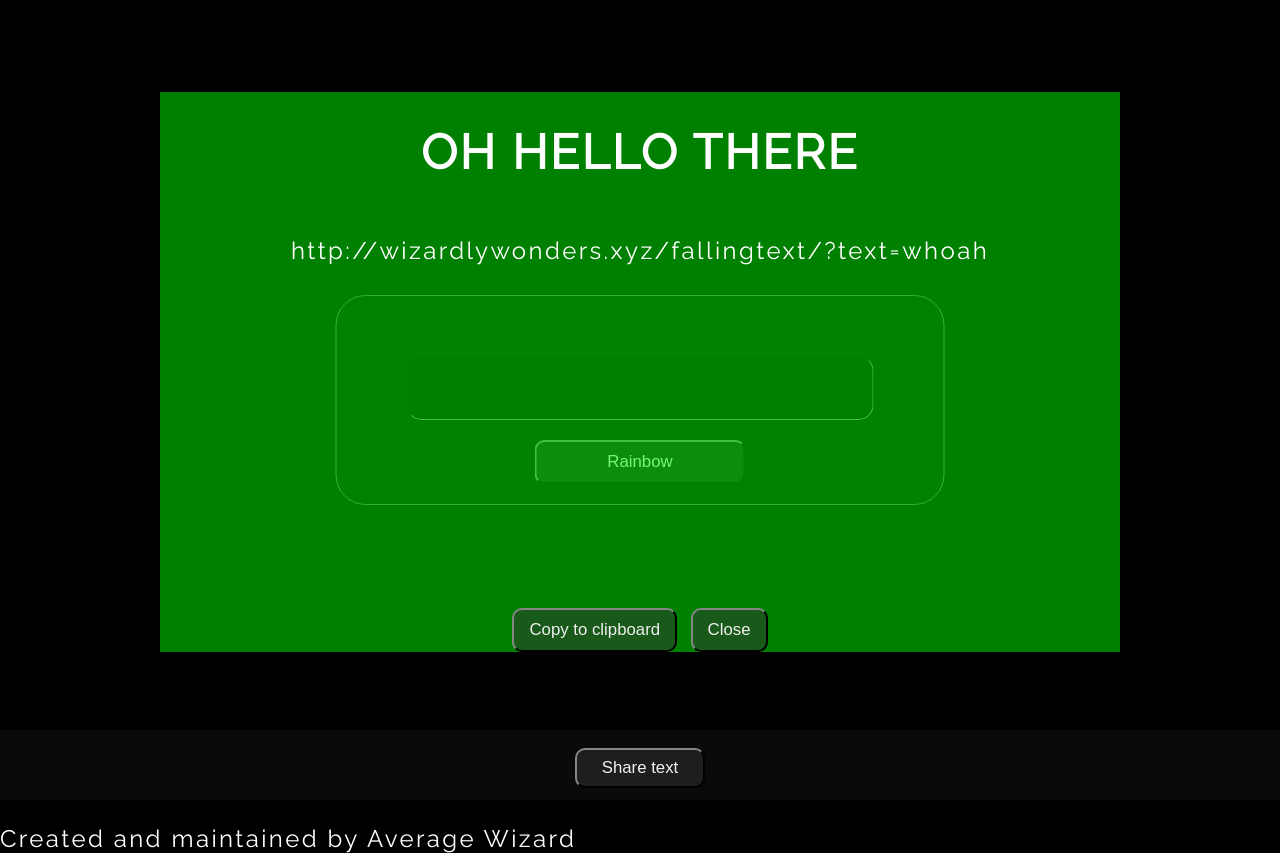
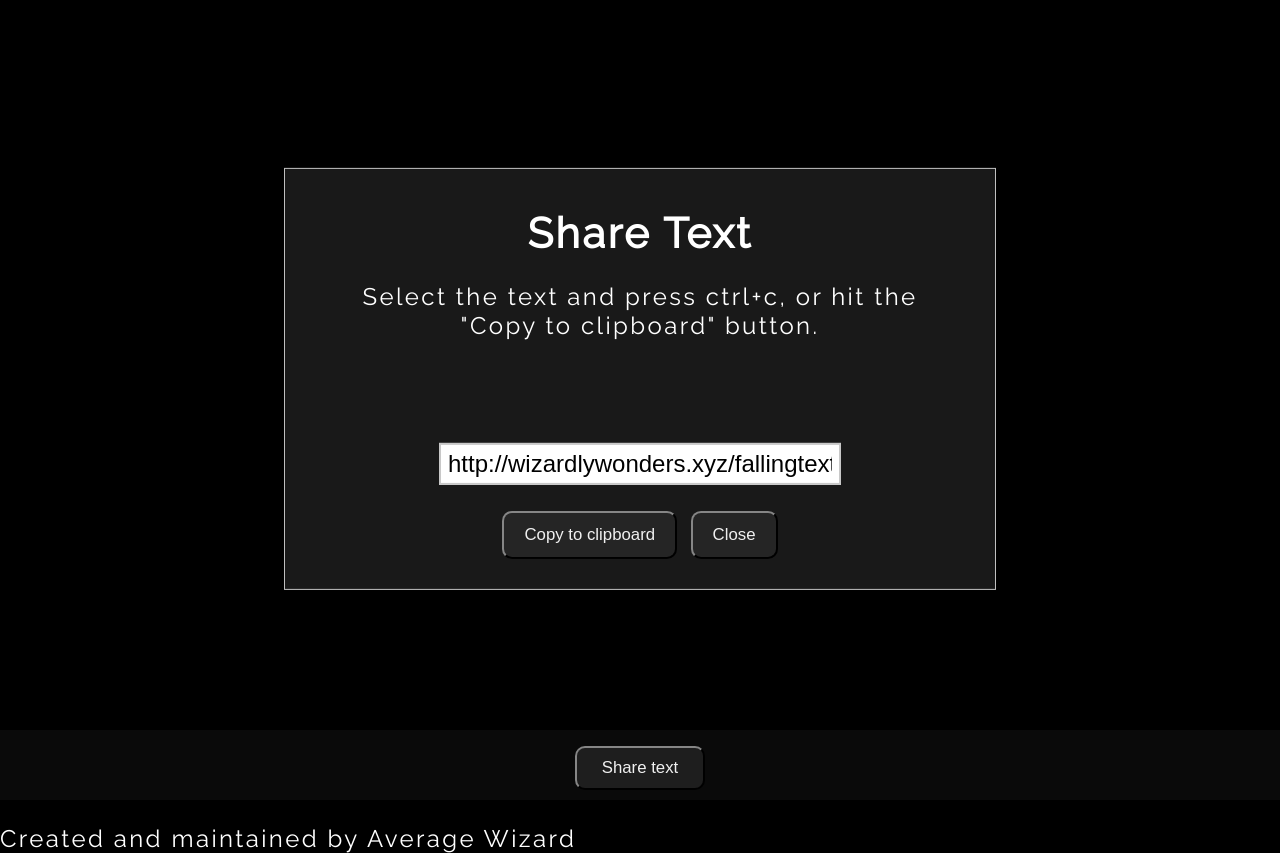
Before and after one commit to NeonWizard/Falling-Text, a website: page src/index.html in a window 1280 px wide. Both pictures are taken after a click on the button "Share text". Drawn offline with Linux system fonts and the light colour scheme.

Commit message:
Finish text sharing

```diff
--- a/src/index.html
+++ b/src/index.html
@@ -20,18 +20,23 @@
   </div>
 
   <div id="sharing-window">
-    <h1>OH HELLO THERE</h1>
-    <p>http://wizardlywonders.xyz/fallingtext/?text=whoah</p>
+    <div>
+    <h1>Share Text</h1>
+    <p>Select the text and press ctrl+c, or hit the "Copy to clipboard" button.</p>
+    </div>
+    <div>
+    <input id="sharing-input" type="text" value="http://wizardlywonders.xyz/fallingtext/?text=whoah" readonly>
     <div id="sharing-buttons">
-      <button>Copy to clipboard</button>
-      <button>Close</button>
+      <button onclick="copyShareURL()">Copy to clipboard</button>
+      <button onclick="closeSharingWindow()">Close</button>
+    </div>
     </div>
   </div>
 
   <div id="footer">
     <div id="footer-buttons">
       <button id="btn_beeQuote">New quote</button>
-      <button id="btn_share">Share text</button>
+      <button id="btn_share" onclick="openSharingWindow()"">Share text</button>
     </div>
     <p>Created and maintained by Average Wizard</p>
   </div>
--- a/src/main.js
+++ b/src/main.js
@@ -64,6 +64,20 @@ if (modifiers.beeQuotes) {
 // ------------
 function openSharingWindow() {
 	document.getElementById("sharing-window").style.display = "flex";
+	document.getElementById("inputBox").style.display = "none";
+
+	document.getElementById("sharing-input").value = "http://wizardlywonders.xyz/fallingtext/?text=" + encodeURIComponent(input.value);
+}
+
+function closeSharingWindow() {
+	document.getElementById("sharing-window").style.display = "none";
+
+	if (!modifiers.beeQuotes && !params.get("text")) document.getElementById("inputBox").style.display = "block";
+}
+
+function copyShareURL() {
+	document.getElementById("sharing-input").select();
+	document.execCommand('copy');
 }
 
 
@@ -80,10 +94,6 @@ if (document.getElementById("btn_beeQuote")) {
 	});
 }
 
-document.getElementById("btn_share").addEventListener("click", function(e) {
-	openSharingWindow();
-});
-
 
 // Start the falling timer
 setSpawnRate(100);
--- a/src/style.css
+++ b/src/style.css
@@ -67,24 +67,46 @@ button {
 	display: none;
 	/*display: flex;*/
 	flex-direction: column;
+	align-content: center;
+	justify-content: space-between;
 
 	position: absolute;
 	left: 50%;
 	top: 50%;
 	transform: translate(-50%, -55%);
 
-	width: 75%;
-	height: 70%;
+	width: 50%;
+	height: 45%;
 
 	text-align: center;
 
-	background-color: rgba(0, 255, 0, .5);
+	background-color: rgba(50, 50, 50, .5);
+	border: 1px solid silver;
+
+	padding: 30px 35px;
 
 	z-index: 5;
 }
 
-#sharing-buttons {
-	margin-top: auto; /* position at bottom */
+#sharing-window h1 {
+	margin: 0;
+	margin-top: 10px;
+
+	font-size: 1.75em;
+}
+
+#sharing-input {
+	width: 60%;
+	font-size: 1em;
+
+	padding: 5px 7px;
+	margin-bottom: 4%;
+
+	border: 2px solid rgb(200, 200, 200);
+}
+
+#sharing-buttons button {
+	padding: 12px 20px;
 }
 
 /* Space out buttons */
@@ -138,7 +160,7 @@ button {
 
 #footer-buttons button {
 	margin-top: 5px;
-	padding: 8px 25px;
+	padding: 10px 25px;
 
 	flex: 0 0 auto;
 }
```
